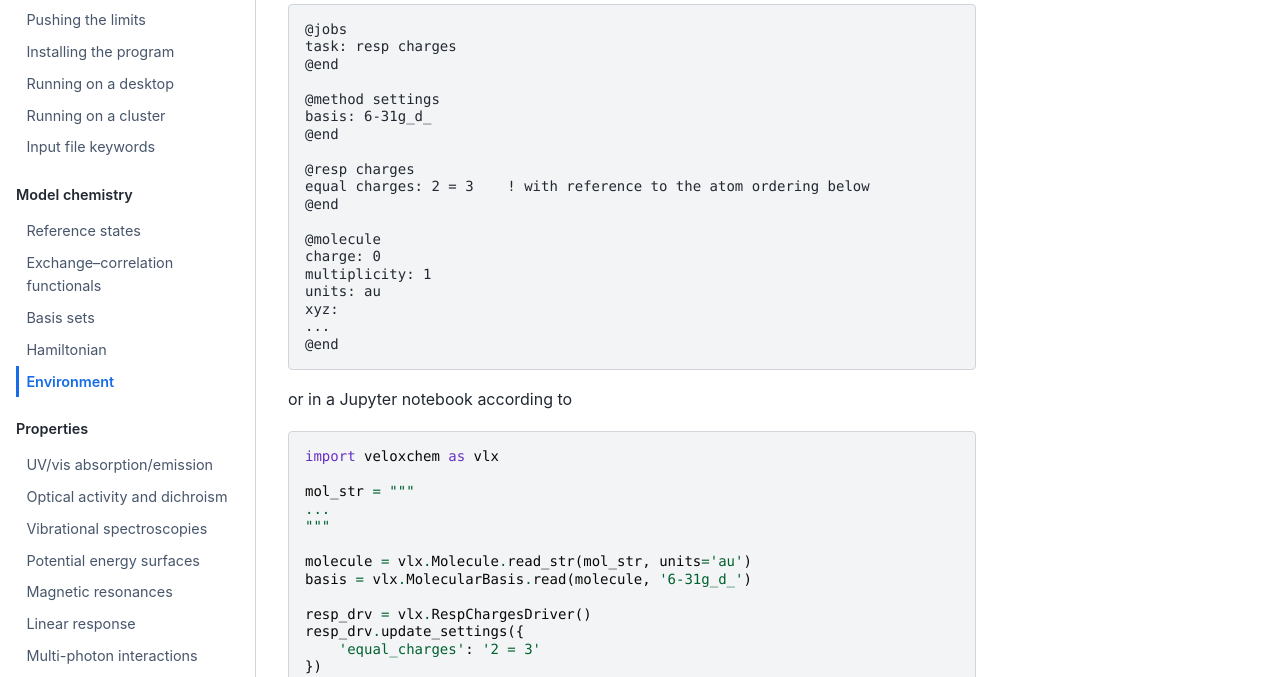
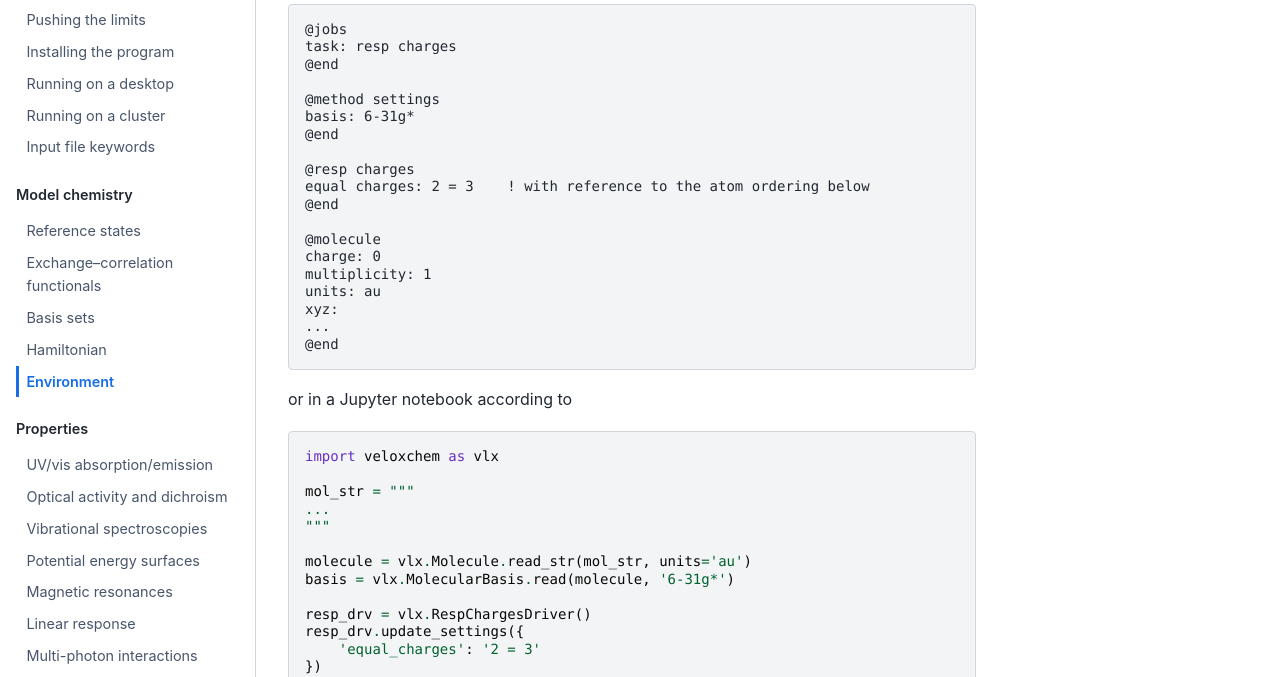
Before and after one commit to kthpanor/vlxman, a Jupyter Book: the page built from docs/embedding.md, in a window 1280 px wide and 1400 px high, scrolled down 2946 px. Shown: the part 239-916 px from the top of the window. Built offline with Jupyter Book 1.0.4 settings and Sphinx 7.4.7 and the Sphinx Book theme 1.1.4, drawn with Linux system fonts in a browser that asks for light colours; cross-references to code outside the pages are shown as plain code.

```diff
--- a/docs/embedding.md
+++ b/docs/embedding.md
@@ -145,7 +145,7 @@ task: resp charges
 @end
 
 @method settings
-basis: 6-31g_d_
+basis: 6-31g*
 @end
 
 @resp charges
@@ -171,7 +171,7 @@ mol_str = """
 """
 
 molecule = vlx.Molecule.read_str(mol_str, units='au')
-basis = vlx.MolecularBasis.read(molecule, '6-31g_d_')
+basis = vlx.MolecularBasis.read(molecule, '6-31g*')
 
 resp_drv = vlx.RespChargesDriver()
 resp_drv.update_settings({
```
